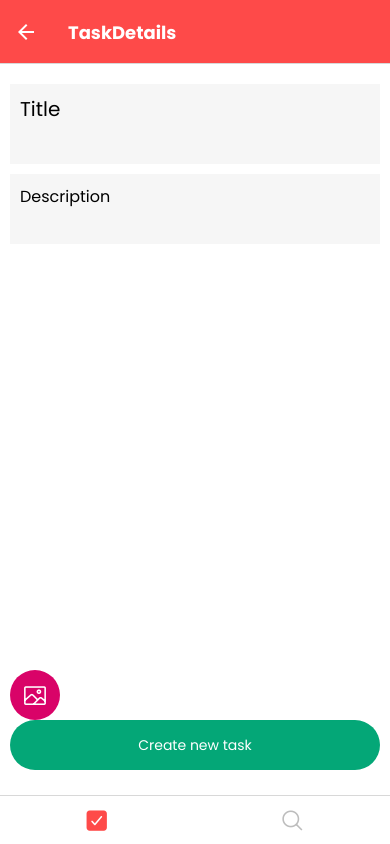
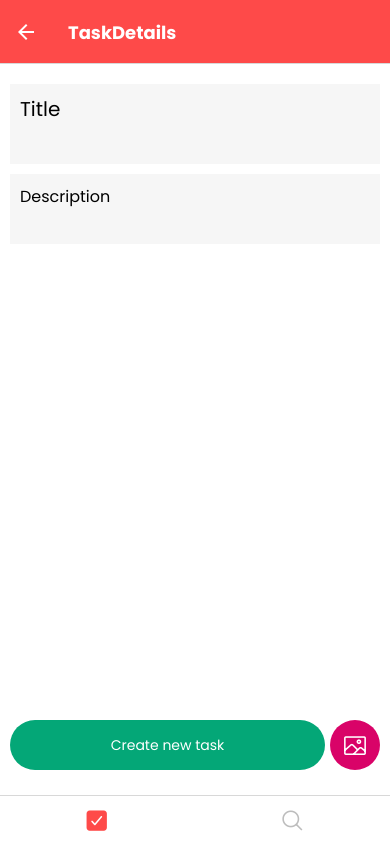
Before and after one commit to carlosgonzaleztw/todo-gonzalez-ts-coderhouse, a React Native app: screen /TaskDetails in a window 390 px wide. Built offline with nearby package versions, Linux system fonts and the light colour scheme.

Commit message:
Disable picture button and layout fixes

```diff
--- a/src/components/PictureButton/PictureButton.tsx
+++ b/src/components/PictureButton/PictureButton.tsx
@@ -4,9 +4,9 @@ import ThemeColors from '../../styles/colors';
 import IonicIcons from '@expo/vector-icons/Ionicons';
 import * as ImagePicker from 'expo-image-picker';
 
-type Props = { onImage: (url: string) => void };
+type Props = { onImage: (url: string) => void; disabled?: boolean };
 
-const ImageButton = ({ onImage }: Props) => {
+const ImageButton = ({ onImage, disabled = false }: Props) => {
   const verifyPermission = async () => {
     const { status } = await ImagePicker.requestCameraPermissionsAsync();
 
@@ -37,7 +37,11 @@ const ImageButton = ({ onImage }: Props) => {
   };
 
   return (
-    <Pressable style={styles.root} onPress={handleTakeImage}>
+    <Pressable
+      style={[styles.root, disabled ? styles.disabled : null]}
+      onPress={handleTakeImage}
+      disabled={disabled}
+    >
       <IonicIcons name="image-outline" size={25} color={ThemeColors.white} />
     </Pressable>
   );
@@ -54,4 +58,7 @@ const styles = StyleSheet.create({
     alignItems: 'center',
     justifyContent: 'center',
   },
+  disabled: {
+    backgroundColor: ThemeColors.disabledText,
+  },
 });
--- a/src/screens/TaskDetailsScreen/TaskDetailsScreen.tsx
+++ b/src/screens/TaskDetailsScreen/TaskDetailsScreen.tsx
@@ -7,7 +7,7 @@ import {
   Text,
   Image,
 } from 'react-native';
-import React, { useEffect, useState } from 'react';
+import React, { Fragment, useEffect, useState } from 'react';
 import CustomText from '../../components/common/CustomText/CustomText';
 import CustomTextInput from '../../components/common/CustomTextInput/CustomTextInput';
 import ThemeColors from '../../styles/colors';
@@ -105,11 +105,11 @@ const TaskDetailsScreen = ({ navigation, route }: Props) => {
             />
           )}
         </View>
+        <View style={styles.buttonsWrapper}>
           {!viewOnly && (
-          <View style={styles.buttonsWrapper}>
+            <Fragment>
               {newTask ? (
-              <>
-                <ImageButton onImage={handleImageChange} />
+                <Fragment>
                   <Pressable
                     style={[
                       styles.button,
@@ -124,10 +124,10 @@ const TaskDetailsScreen = ({ navigation, route }: Props) => {
                       Create new task
                     </CustomText>
                   </Pressable>
-              </>
+                  <ImageButton onImage={handleImageChange} />
+                </Fragment>
               ) : (
-              <View>
-                <ImageButton onImage={handleImageChange} />
+                <Fragment>
                   <Pressable
                     style={[
                       styles.button,
@@ -144,10 +144,15 @@ const TaskDetailsScreen = ({ navigation, route }: Props) => {
                       {task.isChecked ? 'Mark as in progress' : 'Mark as done'}
                     </CustomText>
                   </Pressable>
-              </View>
+                  <ImageButton
+                    onImage={handleImageChange}
+                    disabled={task.isChecked}
+                  />
+                </Fragment>
+              )}
+            </Fragment>
           )}
         </View>
-        )}
       </View>
     </ScrollView>
   );
@@ -199,6 +204,7 @@ const styles = StyleSheet.create({
   buttonsWrapper: {
     width: '100%',
     bottom: 0,
+    flexDirection: 'row',
   },
   button: {
     borderRadius: 100,
@@ -206,12 +212,11 @@ const styles = StyleSheet.create({
     justifyContent: 'center',
     height: 50,
   },
-  imageButton: {
-    backgroundColor: ThemeColors.pink,
-    width: 50,
+  doneButton: {
     marginBottom: 5,
+    flexGrow: 1,
+    marginEnd: 5,
   },
-  doneButton: { marginBottom: 5 },
   buttonText: {
     color: 'white',
   },
```
Lines whose indentation alone changed are shown as unchanged.
